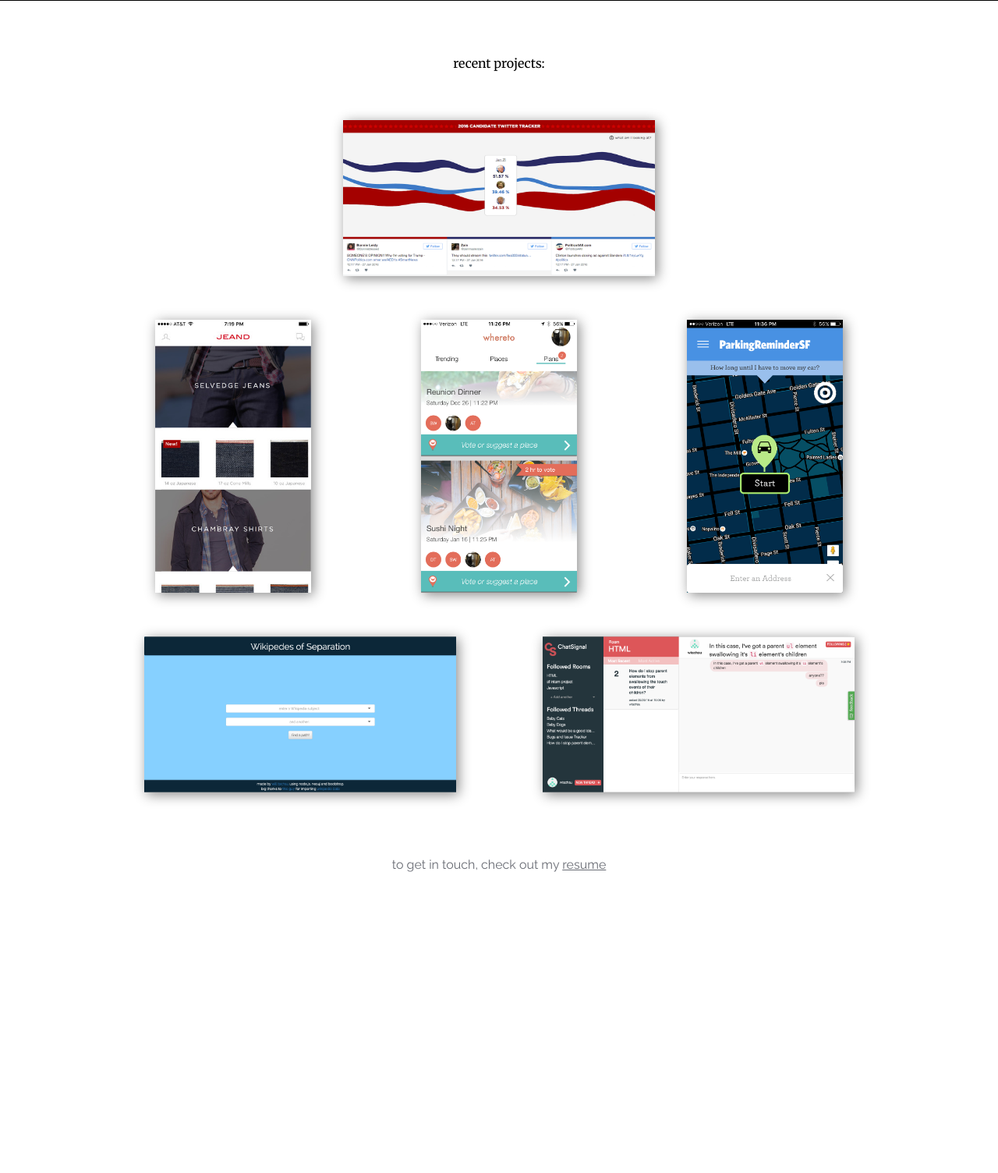
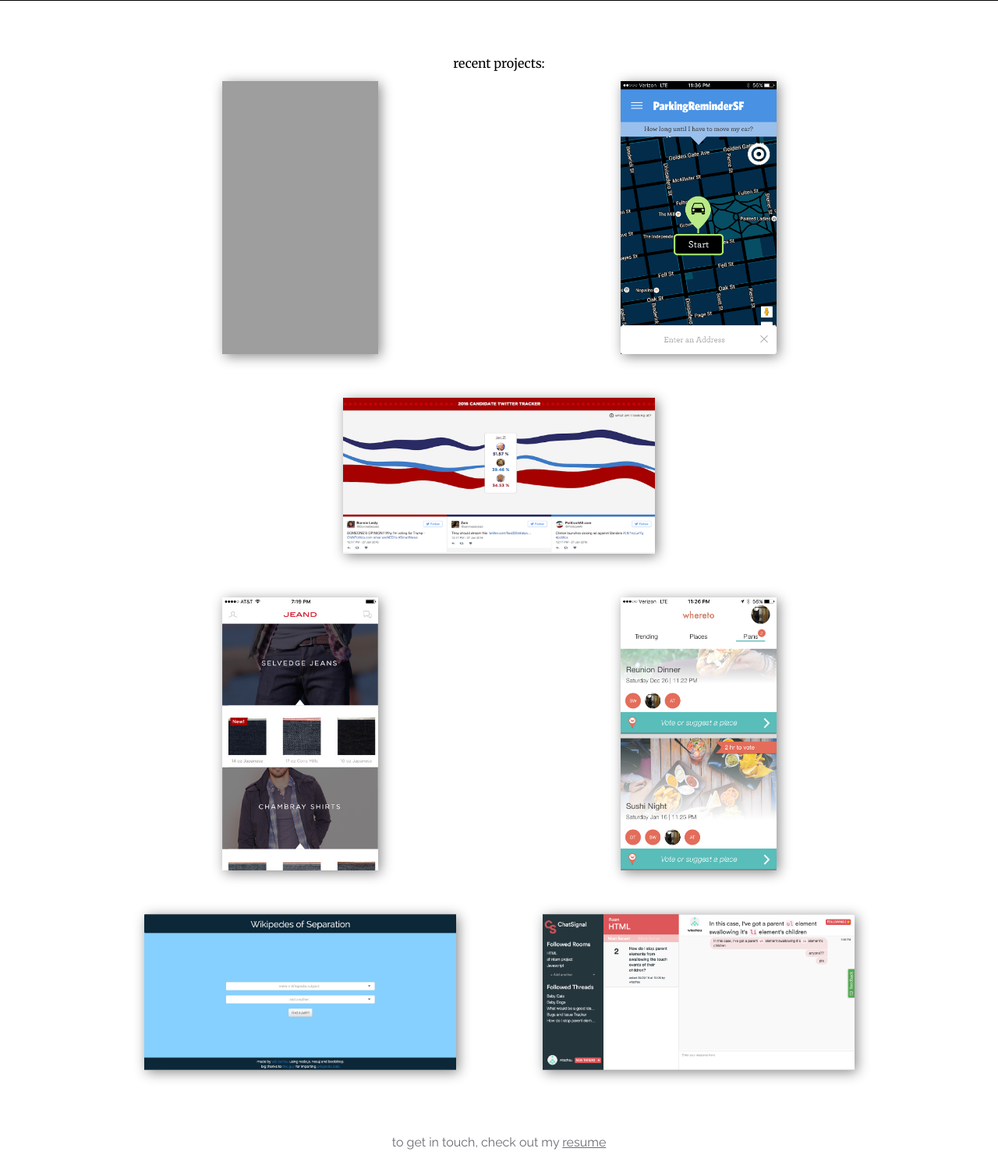
Before and after one commit to wtachau/wtachau.github.io, a Django app: page / in a window 1280 px wide. Shown: the part 803-2307 px from the top of the page at 78% size. Before the commit the page ends 1921 px from the top, so only its background shows below. Run offline with Django 3.2, Linux system fonts and the light colour scheme; parts of the project's set-up code (start-up, migrations or seed data) failed here and were passed over; some libraries are stand-ins or nearby versions; grey boxes are pictures that could not be loaded.

Commit message:
added otto

```diff
--- a/mysite/mysite/templates/home.html
+++ b/mysite/mysite/templates/home.html
@@ -39,6 +39,37 @@
 		<div class="projects-label">
 			recent projects:
 		</div>
+
+		<table>
+			<tr>
+				<td class="project-container otto">
+					<div class="project">
+						<a href="https://itunes.apple.com/us/app/otto-sweepstakes/id1114172045" style="text-decoration: none" target="_blank">
+							<div class="image-container mobile">
+								<img class="mobile" src="{% static 'images/otto.png' %}">
+								<div class="image-filter mobile">
+									<div class="text project-title">Otto Sweepstakes</div>
+									<div class="text project-subtitle">the first step in changing the mobile-based sweepstakes industry</div>
+								</div>
+							</div>
+						</a>
+					</div>
+				</td>
+				<td class="project-container parkingremindersf">
+					<div class="project">
+						<a href="http://parkingremindersf.com/" style="text-decoration: none" target="_blank">
+							<div class="image-container mobile">
+								<img class="mobile" src="{% static 'images/parkingremindersf.png' %}">
+								<div class="image-filter mobile">
+									<div class="text project-title">ParkingReminderSF</div>
+									<div class="text project-subtitle">a mobile-first webapp to remind users of street sweeping rules in San Francisco</div>
+								</div>
+							</div>
+						</a>
+					</div>
+				</td>
+			</tr>
+		</table>
 		<table>
 			<tr>
 				<td class="project-container candidatetwittertracker">
@@ -58,7 +89,7 @@
 		</table>
 		<table>
 			<tr>
-				<td class="project-container parkingremindersf">
+				<td class="project-container jeand">
 					<div class="project">
 						<a href="https://itunes.apple.com/us/app/jeand/id1044911754?mt=8" style="text-decoration: none" target="_blank">
 							<div class="image-container mobile">
@@ -71,7 +102,7 @@
 						</a>
 					</div>
 				</td>
-				<td class="project-container jeand">
+				<td class="project-container whereto">
 					<div class="project">
 						<a href="https://itunes.apple.com/us/app/whereto-plan-social-events/id1055206882?mt=8" style="text-decoration: none" target="_blank">
 							<div class="image-container mobile blur">
@@ -79,19 +110,6 @@
 								<div class="image-filter mobile">
 									<div class="text project-title">whereto</div>
 									<div class="text project-subtitle">an app to simplify event planning</div>
-								</div>
-							</div>
-						</a>
-					</div>
-				</td>
-				<td class="project-container whereto">
-					<div class="project">
-						<a href="http://parkingremindersf.com/" style="text-decoration: none" target="_blank">
-							<div class="image-container mobile">
-								<img class="mobile" src="{% static 'images/parkingremindersf.png' %}">
-								<div class="image-filter mobile">
-									<div class="text project-title">ParkingReminderSF</div>
-									<div class="text project-subtitle">a mobile-first webapp to remind users of street sweeping rules in San Francisco</div>
 								</div>
 							</div>
 						</a>
```
Also changed, not shown: 5 other files.
